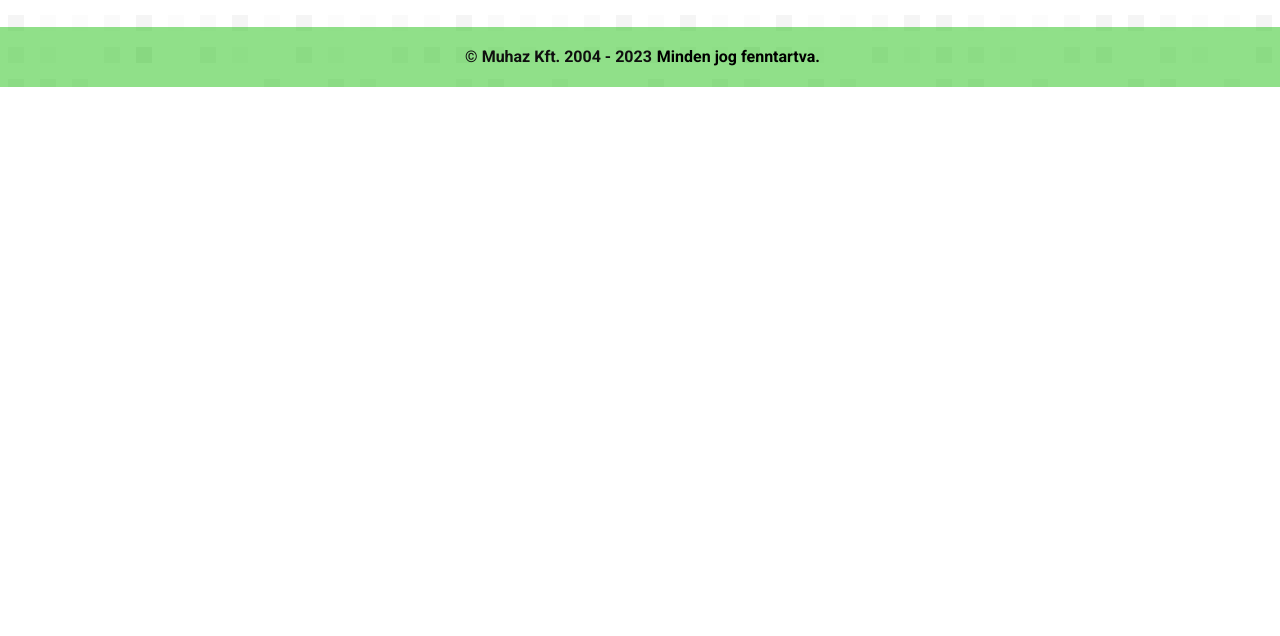
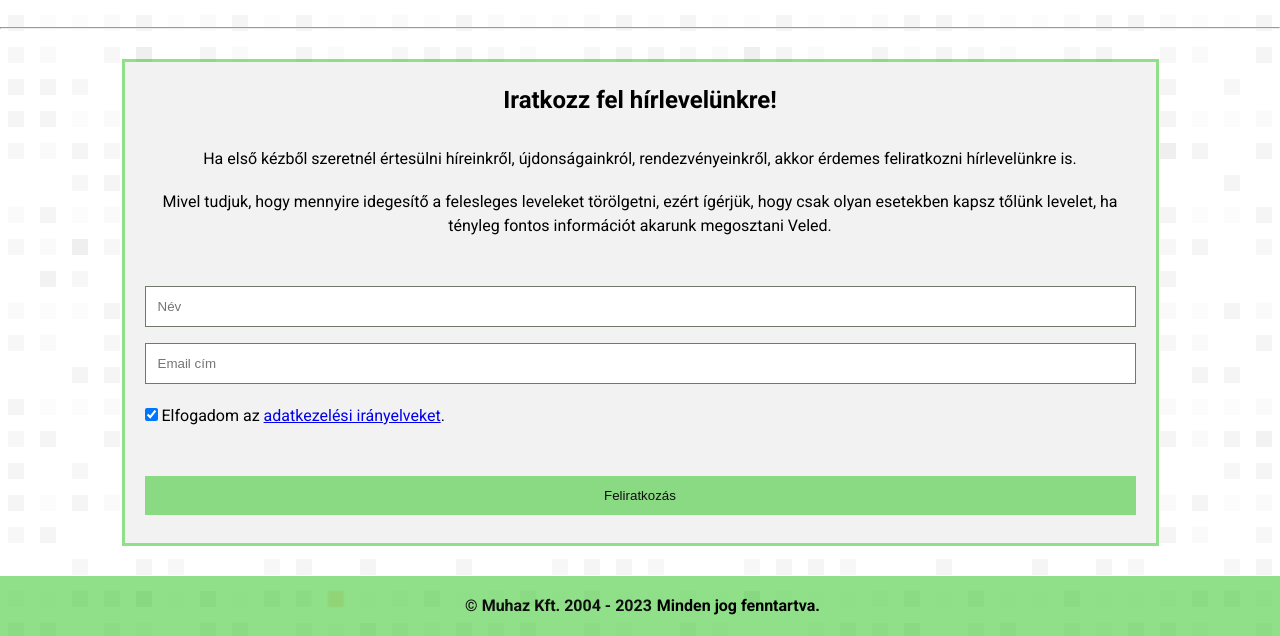
Before and after one commit to LVelkei/LVelkei.github.io, a plain HTML site: page index.html in a window 1280 px wide. Shown: the part 4761-5397 px from the top of the page. Before the commit the page ends 4848 px from the top, so only its background shows below. Drawn offline with Linux system fonts and the light colour scheme.

Commit message:
mail
asdf

```diff
--- a/css/muhaz.css
+++ b/css/muhaz.css
@@ -483,6 +483,53 @@ section {
 
 /*ANIMATION-END*/
 
+/*NEWSLETTER*/
+
+.newsletter{
+    display: flex;
+    place-content: center;
+
+}
+
+form {
+    border: 3px solid var(--lwhiteo);
+    max-width: 50%;
+}
+
+.container {
+    padding: 20px;
+    background-color: var(--lwhite);
+}
+
+.container h2, .container p {
+    text-align: center;
+}
+
+input[type=text], input[type=submit] {
+    width: 100%;
+    padding: 12px;
+    margin: 8px 0;
+    display: inline-block;
+    border: 1px solid var(--lgrey);
+    box-sizing: border-box;
+}
+
+input[type=checkbox] {
+    margin-top: 16px;
+}
+
+input[type=submit] {
+    background-color: var(--lwhiteo);
+    color: var(--lblack);
+    border: none;
+}
+
+input[type=submit]:hover {
+    opacity: 0.8;
+}
+
+/*NEWSLETTER-END*/
+
 /*MEDIAQUERY*/
 
 /* @media only screen and (max-width: 765px) */
@@ -570,6 +617,11 @@ section {
         text-align: center;
     }
 
+    form {
+        border: 3px solid var(--lwhiteo);
+        max-width: 85%;
+    }
+
 }
 
 /* @media only screen and (max-width: 995px) */
@@ -634,6 +686,11 @@ section {
         text-align: center;
     }
 
+    form {
+        border: 3px solid var(--lwhiteo);
+        max-width: 85%;
+    }
+
 }
 
 @media only screen and (max-width: 1360px) {
@@ -645,5 +702,11 @@ section {
         justify-content: center;
     }
 
+    form {
+        border: 3px solid var(--lwhiteo);
+        max-width: 85%;
+    }
+
 }
+
 /*MEDIAQUERY-END*/
--- a/index.html
+++ b/index.html
@@ -4,7 +4,8 @@
 <head>
 
     <meta charset="UTF-8">
-    <link rel="shortcut icon" type="image/x-icon" href="favicon.ico">
+    <title>Muhaz Kft.</title>
+    <link rel="shortcut icon" type="image/x-icon" href="../icons/favicon_op.ico">
     <link rel="apple-touch-icon" sizes="144x144" href="apple-touch-icon-144x144.png">
     <link rel="apple-touch-icon" sizes="76x76" href="apple-touch-icon-76x76.png">
     <link rel="shortcut icon" sizes="196x196" href="images/icons/favicon-196x196.png">
@@ -22,7 +23,6 @@
     <link href="https://fonts.googleapis.com/css2?family=Roboto:ital,wght@0,400;1,100&display=swap" rel="stylesheet">
     <link href="https://fonts.googleapis.com/css2?family=Alfa+Slab+One&family=Roboto:wght@100;400;700&display=swap" rel="stylesheet">
     <link rel="stylesheet" href="https://cdnjs.cloudflare.com/ajax/libs/font-awesome/6.4.2/css/all.min.css">
-    <title>Muhaz Kft.</title>
     <link rel="stylesheet" type="text/css" href="../css/muhaz.css">
 
 </head>
@@ -35,7 +35,7 @@
         <nav class="effect-1">
             <ul id="effect-3", class="effect-3">
                 <li><a href="#rolunk">Rólunk</a></li>
-                <li><a href="#vision">Víziónk, küldetésünk</a></li>
+                <li><a href="#ourvision">Víziónk, küldetésünk</a></li>
                 <li><a href="#burkolas">Burkolás</a></li>
                 <li><a href="#vagyonvedelem">Vagyonvédelem</a></li>
                 <li><a href="#karbantartas">Karbantartás</a></li>
@@ -47,7 +47,7 @@
 
     <div class="topnav" id="myTopnav">
         <a href="#rolunk" class="active">Rólunk</a>
-        <a href="#ision" class="active">Víziónk, küldetésünk</a>
+        <a href="#ourvision" class="active">Víziónk, küldetésünk</a>
         <a href="#burkolas" class="active">Burkolás</a>
         <a href="#vagyonvedelem">Vagyonvédelem</a>
         <a href="#karbantartas">Karbantartás</a>
@@ -73,7 +73,7 @@
     <div class="upArrow"></div>
 
     <section class="vision">
-        <a id="vision"></a>
+        <a id="ourvision"></a>
         <h3 class="plusmarginbot">Víziónk, küldetésünk</h3>
         <p>A Muhaz Kft...</p>
         <a class="btn-erdekel" href="#kapcsolat">KAPCSOLAT</a>
@@ -303,6 +303,30 @@
         </div>
     </section>
 
+    <hr>
+
+    <section class="newsletter">
+        <form action="lvelkeiofficial@gmail.com" method ="POST">
+            <div class="container">
+              <h2 class="plusmarginbot">Iratkozz fel hírlevelünkre!</h2>
+              <p class="plusmarginbot">Ha első kézből szeretnél értesülni híreinkről, újdonságainkról, rendezvényeinkről, akkor érdemes feliratkozni hírlevelünkre is.</p>
+              <p>Mivel tudjuk, hogy mennyire idegesítő a felesleges leveleket törölgetni, ezért ígérjük, hogy csak olyan esetekben kapsz tőlünk levelet, ha tényleg fontos információt akarunk megosztani Veled.</p>
+            </div>
+
+            <div class="container">
+              <input type="text" placeholder="Név" name="name" required>
+              <input type="text" placeholder="Email cím" name="mail" required>
+              <label>
+                <input type="checkbox" checked="checked" name="Feliratkozás"> Elfogadom az <a href="#">adatkezelési irányelveket</a>.
+              </label>
+            </div>
+
+            <div class="container">
+              <input type="submit" value="Feliratkozás">
+            </div>
+          </form>
+    </section>
+
     <section class="copyright">
         <h4 id="years">© Muhaz Kft. 2004 - 2023</h4><h4>Minden jog fenntartva.</h4>
     </section>
```
Also changed, not shown: icons/favicon.ico, icons/favicon_op.ico (added), icons/favicon_op2.ico (added), icons/favicon_white.ico (added).
